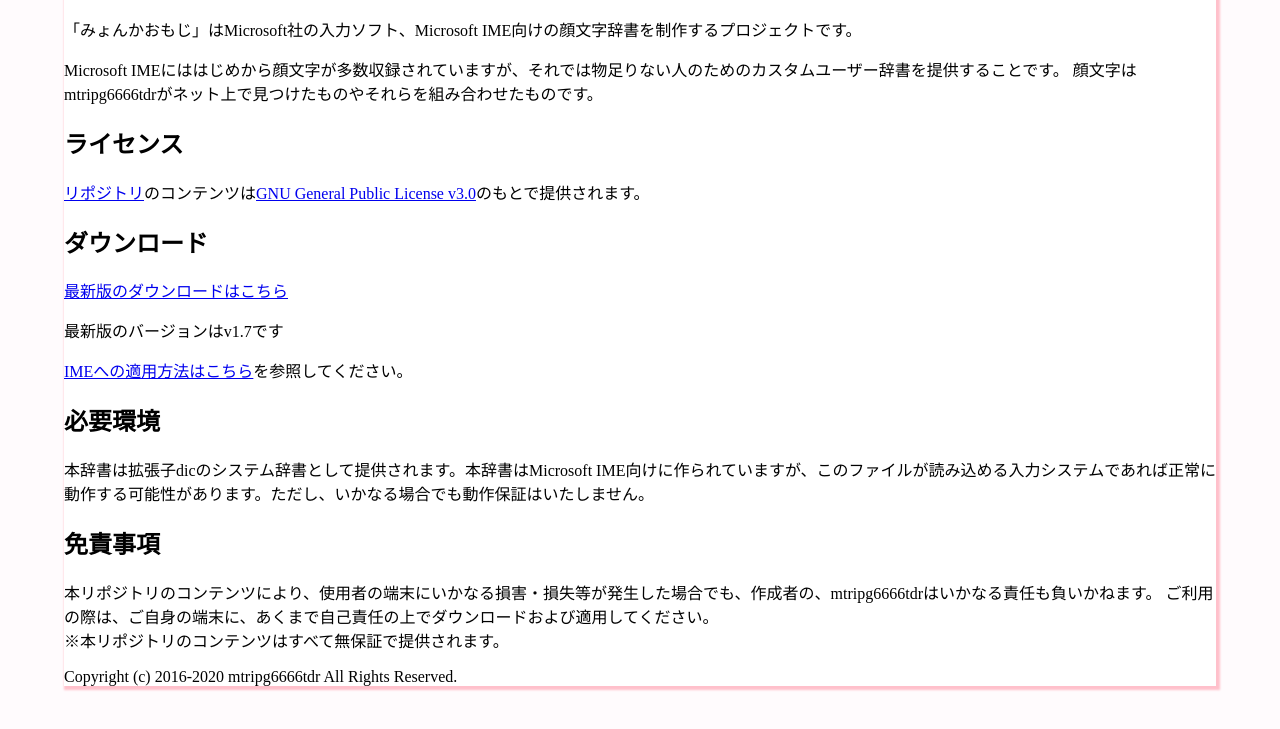
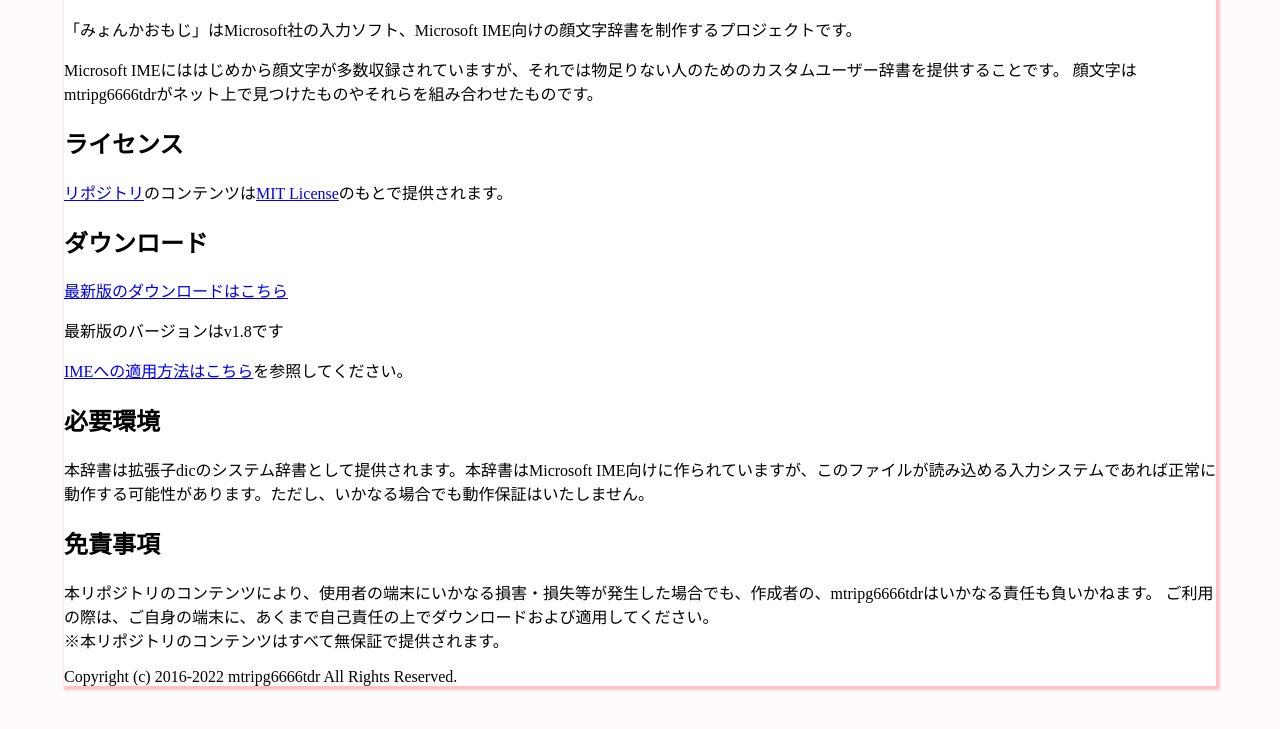
Before and after one commit to mtripg6666tdr/Kaomoji_proj, a plain HTML site: page docs/index.html in a window 1280 px wide. Shown: the part 177-906 px from the top of the page. Drawn offline with Linux system fonts and the light colour scheme.

Commit message:
Update version

```diff
--- a/docs/index.html
+++ b/docs/index.html
@@ -59,17 +59,17 @@
     <p>「みょんかおもじ」はMicrosoft社の入力ソフト、Microsoft IME向けの顔文字辞書を制作するプロジェクトです。</p>
     <p>Microsoft IMEにははじめから顔文字が多数収録されていますが、それでは物足りない人のためのカスタムユーザー辞書を提供することです。 顔文字はmtripg6666tdrがネット上で見つけたものやそれらを組み合わせたものです。</p>
     <h2>ライセンス</h2>
-    <p><a href="https://github.com/mtripg6666tdr">リポジトリ</a>のコンテンツは<a href="https://github.com/mtripg6666tdr/Kaomoji_proj/blob/master/LICENSE.md">GNU General Public License v3.0</a>のもとで提供されます。</p>
+    <p><a href="https://github.com/mtripg6666tdr">リポジトリ</a>のコンテンツは<a href="https://github.com/mtripg6666tdr/Kaomoji_proj/blob/master/LICENSE">MIT License</a>のもとで提供されます。</p>
     <h2>ダウンロード</h2>
-    <p><a href="https://github.com/mtripg6666tdr/Kaomoji_proj/releases/tag/v1.7">最新版のダウンロードはこちら</a></p>
-    <p>最新版のバージョンはv1.7です</p>
+    <p><a href="https://github.com/mtripg6666tdr/Kaomoji_proj/releases/">最新版のダウンロードはこちら</a></p>
+    <p>最新版のバージョンはv1.8です</p>
     <p><a href="https://github.com/mtripg6666tdr/Kaomoji_proj/blob/master/README.md#%E4%BD%BF%E7%94%A8%E6%B3%95">IMEへの適用方法はこちら</a>を参照してください。</p>
     <h2>必要環境</h2>
     <p>本辞書は拡張子dicのシステム辞書として提供されます。本辞書はMicrosoft IME向けに作られていますが、このファイルが読み込める入力システムであれば正常に動作する可能性があります。ただし、いかなる場合でも動作保証はいたしません。</p>
     <h2>免責事項</h2>
     <p>本リポジトリのコンテンツにより、使用者の端末にいかなる損害・損失等が発生した場合でも、作成者の、mtripg6666tdrはいかなる責任も負いかねます。 ご利用の際は、ご自身の端末に、あくまで自己責任の上でダウンロードおよび適用してください。 <br>※本リポジトリのコンテンツはすべて無保証で提供されます。</p>
     <footer>
-        <p>Copyright (c) 2016-2020 mtripg6666tdr All Rights Reserved.</p>
+        <p>Copyright (c) 2016-2022 mtripg6666tdr All Rights Reserved.</p>
     </footer>
 </body>
 </html>
```
